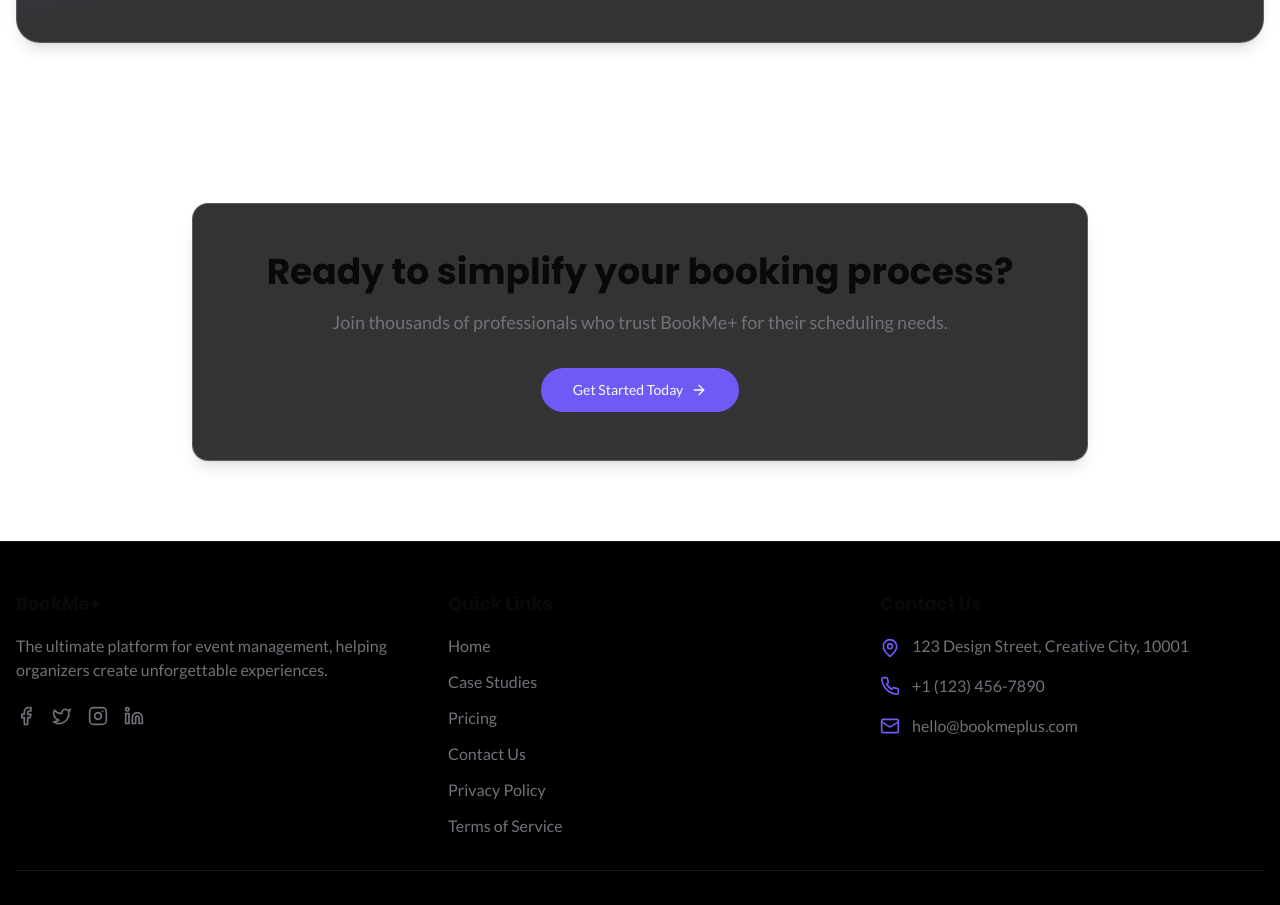
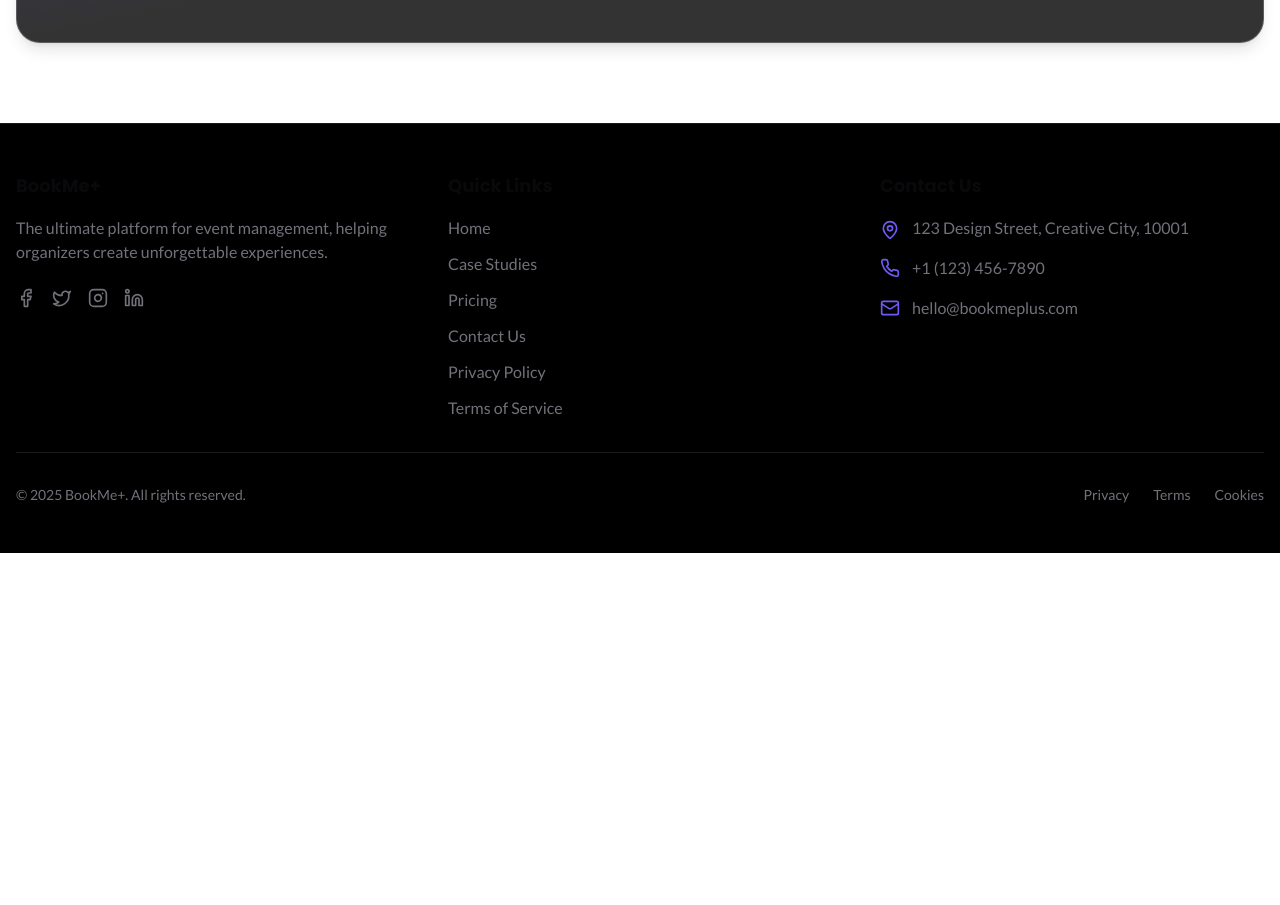
Before and after one commit to MenghourLao/glass-folio-bloom, a React (Vite) app: page / in a window 1280 px wide. Shown: the part 6900-7805 px from the top of the page. After the commit the page ends 7453 px from the top, so only its background shows below. Built offline with nearby package versions, Linux system fonts and the light colour scheme.

Commit message:
Remove final CTA section

```diff
--- a/src/pages/Home.tsx
+++ b/src/pages/Home.tsx
@@ -9,9 +9,6 @@ import WorkflowSection from "@/components/home/WorkflowSection";
 import PricingSection from "@/components/home/PricingSection";
 import FaqSection from "@/components/home/FaqSection";
 import CtaBanner from "@/components/home/CtaBanner";
-import { Button } from "@/components/ui/button";
-import { ArrowRight } from "lucide-react";
-import { Link } from "react-router-dom";
 
 export default function Home() {
   return (
@@ -29,21 +26,6 @@ export default function Home() {
       <PricingSection />
       <FaqSection />
       <CtaBanner />
-
-      {/* Final CTA Section */}
-      <section className="container mx-auto py-20 px-4 text-center bg-inherit rounded-3xl">
-        <div className="glass-card p-8 md:p-12 max-w-4xl mx-auto">
-          <h2 className="text-3xl md:text-4xl font-bold mb-4">Ready to simplify your booking process?</h2>
-          <p className="text-lg text-muted-foreground mb-8 max-w-2xl mx-auto">
-            Join thousands of professionals who trust BookMe+ for their scheduling needs.
-          </p>
-          <Button size="lg" className="rounded-full">
-            <Link to="/contact" className="flex items-center gap-2">
-              Get Started Today <ArrowRight size={16} />
-            </Link>
-          </Button>
-        </div>
-      </section>
     </div>
   );
 }
```
